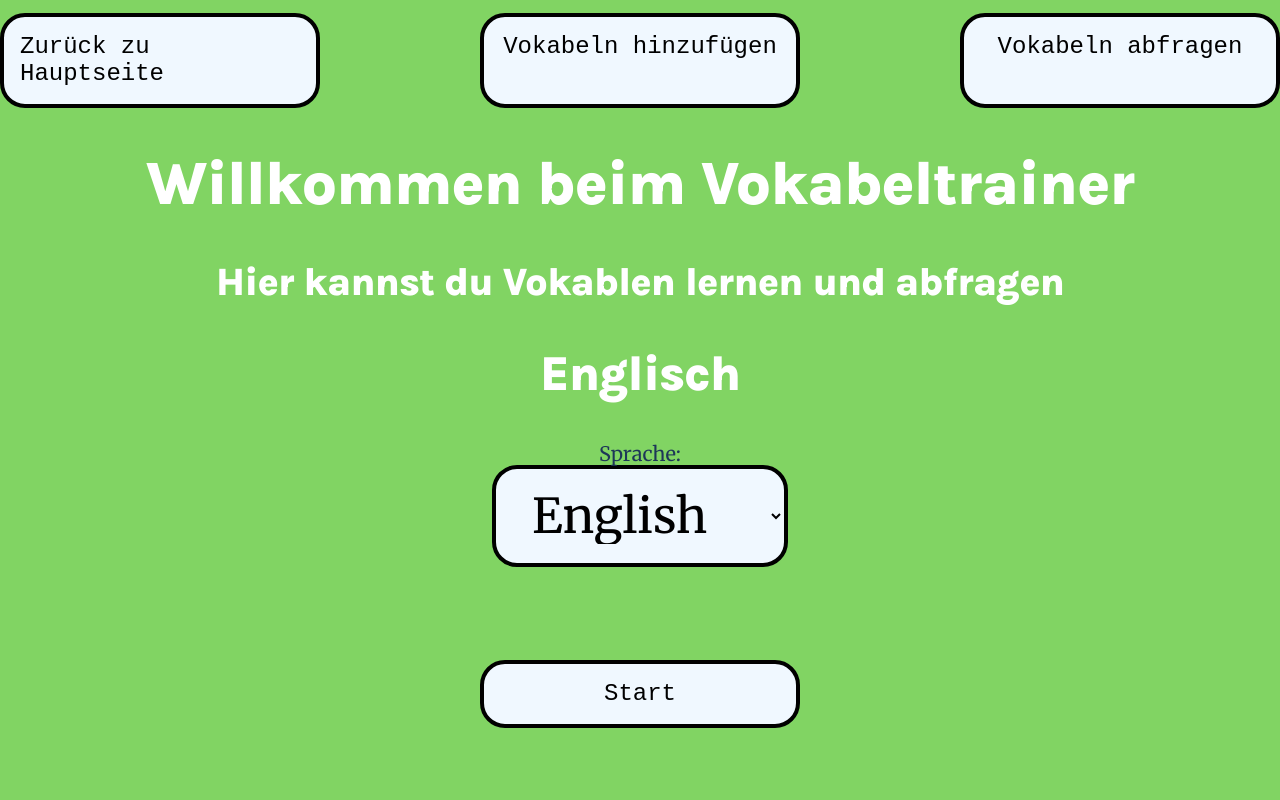
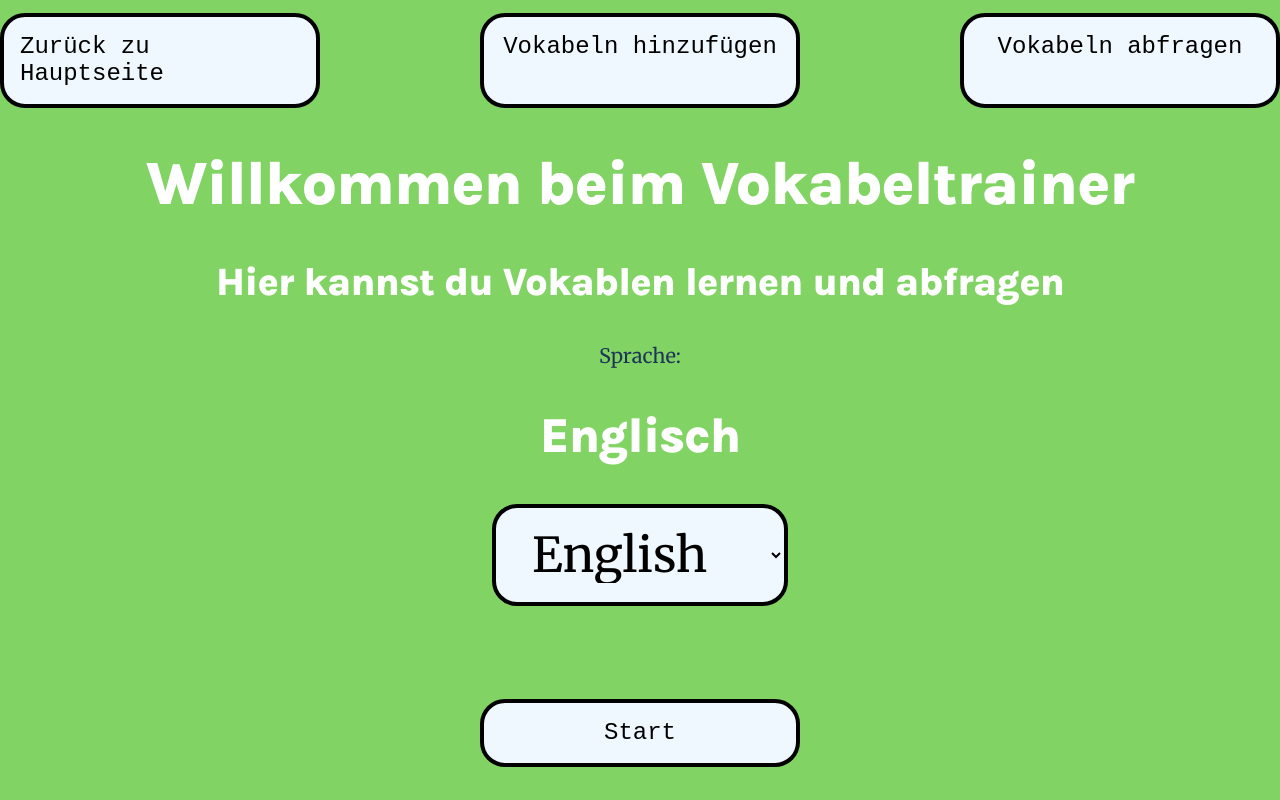
Before and after one commit to Iampolskiy/Vokabeltrainer, a Next.js app: page / in a window 1280 px wide. Built offline with nearby package versions, Linux system fonts and the light colour scheme.

Commit message:
Sprache anzeigen 2

```diff
--- a/app/page.tsx
+++ b/app/page.tsx
@@ -39,9 +39,10 @@ export default function Home() {
         <h3 className="center title">
           Hier kannst du Vokablen lernen und abfragen
         </h3>
-        <h2 className="center">{showLang(lang)}</h2>
+
         <form action="">
           <label className="center" htmlFor="lang">Sprache:</label>
+          <h2 className="center">{showLang(lang)}</h2>
           <select className="center m0auto langInput" value={lang.toString()} onChange={(e) => setLang(e.target.value)} id="lang" name="lang">
             <option value="EN">English</option>
             <option value="RU">Русский</option>
```
